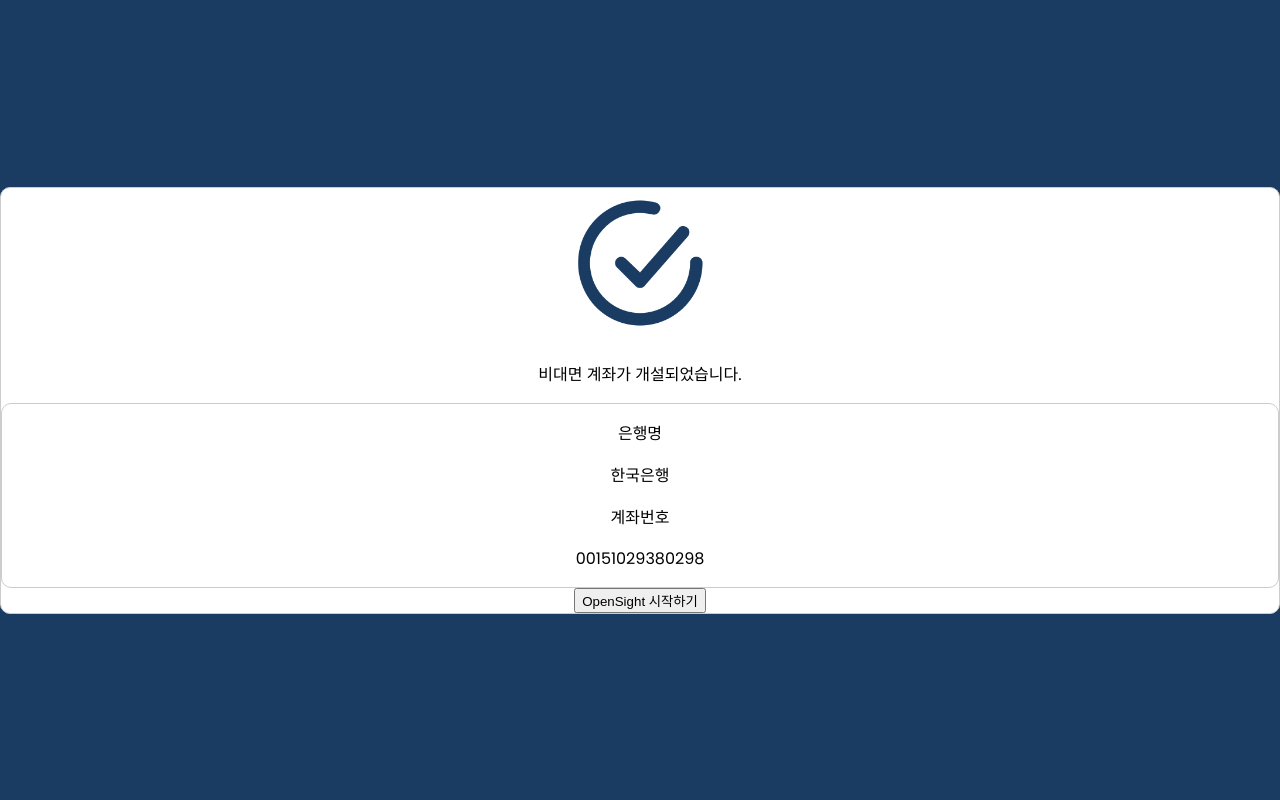
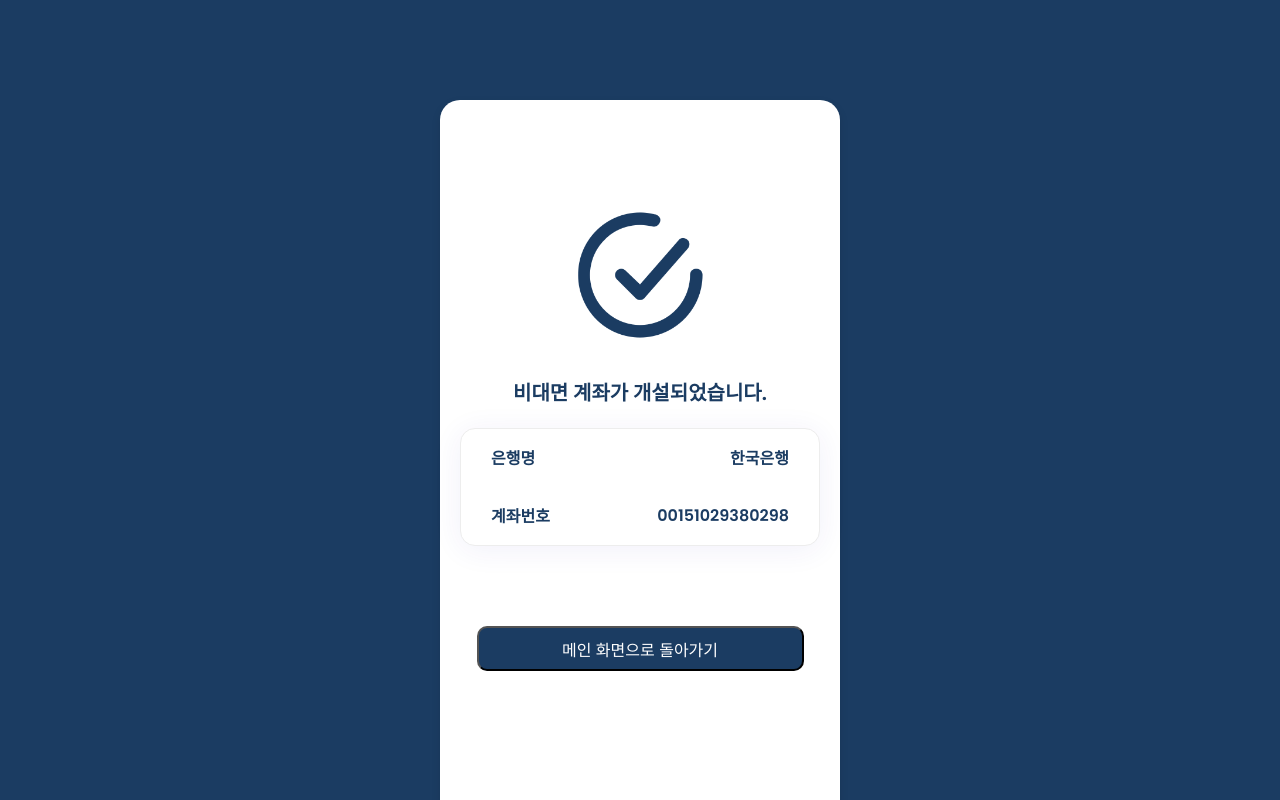
Before and after one commit to ryuj-h/OpenSight, a Vue app in the folder frontend/OpenSight/: page /account/open/complete in a window 1280 px wide. Built offline with nearby package versions, Linux system fonts and the light colour scheme.

Commit message:
:art: feat: css수정중

```diff
--- a/frontend/OpenSight/src/components/modal/BookMarkModal.vue
+++ /dev/null
@@ -1,15 +0,0 @@
-<script setup>
-banks = ['산업은행','기업은행', '한국은행', '국민은행']
-</script>
-
-<template>
-  <div>
-    <div v-for="bank in banks">
-      <button>{{ bank }}</button>
-    </div>
-  </div>
-</template>
-
-<style scoped>
-
-</style>
--- a/frontend/OpenSight/src/components/modal/SelectBankModal.vue
+++ /dev/null
@@ -1,15 +0,0 @@
-<script setup>
-banks = ['산업은행','기업은행', '한국은행', '국민은행']
-</script>
-
-<template>
-  <div>
-    <div v-for="bank in banks">
-      <button>{{ bank }}</button>
-    </div>
-  </div>
-</template>
-
-<style scoped>
-
-</style>
--- a/frontend/OpenSight/src/views/account/OpenAccount.vue
+++ b/frontend/OpenSight/src/views/account/OpenAccount.vue
@@ -5,15 +5,48 @@ const router = useRouter()
 </script>
 
 <template>
-  <div>
-    <p>&lt; 비대면계좌 개설</p>
-    <button @click="router.push('/account/open/terms')">한국은행</button>
-    <button @click="router.push('/account/open/terms')">산업은행</button>
-    <button @click="router.push('/account/open/terms')">기업은행</button>
-    <button @click="router.push('/account/open/terms')">국민은행</button>
+  <div class="container">
+    <div class="header">
+      <p class="title2" @click="router.push('/main')">&lt;</p><p class="title2">비대면계좌 개설</p>
+    </div>
+    <div class="select-bank">
+      <button class="button title2" >한국은행</button>
+      <button class="button title2" >산업은행</button>
+      <button class="button title2" >기업은행</button>
+      <button class="button title2" >국민은행</button>
+    </div>
   </div>
 </template>
 
 <style scoped>
+.container {
+  background-color: #ffffff;
+}
 
+.header {
+  display: flex;
+  flex-direction: row;
+}
+
+.title2 {
+  margin: 30px 10px;
+}
+
+.select-bank {
+  display: flex;
+  flex-direction: column;
+  justify-content: center;
+  text-align: center;
+  align-items: center;
+  margin-top: 50px;
+}
+
+.button {
+  border: 1px solid #EDEDED;
+  border-radius: 15px;
+  background-color: #ffffff;
+  box-shadow: 0px 4px 30px rgba(54, 41, 183, 0.07);
+  width: 300px;
+  height: 60px;
+}
 </style>
--- a/frontend/OpenSight/src/views/account/OpenAccountComplete.vue
+++ b/frontend/OpenSight/src/views/account/OpenAccountComplete.vue
@@ -9,16 +9,21 @@ import router from '@/router';
         <img class="check-img" src="../../assets/img/check-mark.png" alt="회원가입이 완료되었다는 이미지">
       </div>
       <div class="title">
-        <p>비대면 계좌가 개설되었습니다.</p>
+        <p class="title2">비대면 계좌가 개설되었습니다.</p>
       </div>
-      <div class="content">
-        <p>은행명</p>
-        <p>한국은행</p>
-        <p>계좌번호</p>
-        <p>00151029380298</p>
+      <div class="content-box">
+        <div class="bank-name">
+          <p class="title3">은행명</p>
+          <p class="title3">한국은행</p>
+        </div>
+        <div class="bank-number">
+          <p class="title3">계좌번호</p>
+          <p class="title3">00151029380298</p>
+        </div>
+
       </div>
       <div>
-        <button @click="router.push('/login')">OpenSight 시작하기</button>
+        <button class="button" @click="router.push('/login')">메인 화면으로 돌아가기</button>
       </div>
     </div>
   </div>
@@ -26,20 +31,63 @@ import router from '@/router';
 
 <style scoped>
 .container {
-  display: flex;
-  flex-direction: column;
+  /* display: flex; */
+  align-items: flex-start;
   justify-content: center;
+  overflow: auto;
+  top: 0;
+  left: 0;
+  position: fixed;
+  width: 100vw;
+  height: 100vh;
+  background: #1B3C62;
+  font-family: 'Poppins', sans-serif;
+}
+.content {
+  background-color: #ffffff;
+  border-radius: 20px 20px 0 0; /* 아래쪽 모서리는 둥글지 않음 */
+  width: 360px; /* 가로 크기 유지 */
+  padding: 20px;
+  margin: 0 auto;
+  box-shadow: 0px 4px 10px rgba(0, 0, 0, 0.1);
   text-align: center;
+  position: fixed; /* 화면에 고정 */
+  top: 100px; /* 상단으로부터 130px 떨어진 위치에 배치 */
+  left: 50%; /* 가운데 정렬을 위해 */
+  transform: translateX(-50%); /* 가운데 정렬을 위해 */
+  height: calc(100vh - 50px); /* 상단부터 130px 위치부터 하단까지의 높이 설정 */
+  /* overflow: auto;  */
+  /* 나머지 스타일은 기존에 설정한 대로 유지 */
 }
 
-.content {
+.content-box {
+  border: 1px solid #EDEDED;
+  border-radius: 15px;
   background-color: #ffffff;
-  border: 1px solid #ccc;
-  border-radius: 10px;
+  box-shadow: 0px 4px 30px rgba(54, 41, 183, 0.07);
+}
+
+.bank-name, .bank-number {
+  display: flex;
+  flex-direction: row;
+  justify-content: space-between;
+  margin: 0px 30px;
 }
 
 .check-img {
+  margin-top: 80px;
   width: 150px;
   height: 150px;
 }
+
+.button {
+  margin-top: 80px;
+  width: 327px;
+  height: 45px;
+  font-size: 16px;
+  font-weight: 500;
+  background-color: #1B3C62;
+  color: #ffffff;
+  border-radius: 10px;
+}
 </style>
--- a/frontend/OpenSight/src/views/dashboard/Main.vue
+++ b/frontend/OpenSight/src/views/dashboard/Main.vue
@@ -1,8 +1,13 @@
 <script setup>
+import { useRouter } from 'vue-router';
+const router = useRouter()
+
+
 </script>
 
 <template>
   <div>
 
+    <button @click="router.push('/account/open/select-bank')">비대면계좌 개설하기</button>
   </div>
 </template>
--- a/frontend/OpenSight/src/views/transactions/Transactions.vue
+++ b/frontend/OpenSight/src/views/transactions/Transactions.vue
@@ -17,13 +17,55 @@ const transactions = ref([
 </script>
 
 <template>
-  <div>
-    <Account />
-    <button @click="">이체하기</button>
-    <TransactionList :transactions="transactions" />
+  <div class="container">
+    <div class="header">
+      <p class="title2" @click="router.push('/main')">&lt;</p><p class="title2">거래 내역 조회</p>
+    </div>
+    <div class="content">
+      <Account class="account" />
+      <button class="button" @click="">이체하기</button>
+      <TransactionList :transactions="transactions" />
+    </div>
   </div>
 </template>
 
 <style scoped>
+.container {
+  display: flex;
+  flex-direction: column;
+  background-color: #ffffff;
+}
 
+
+.content {
+  display: flex;
+  flex-direction: column;
+  background-color: #ffffff;
+  justify-content: center;
+  text-align: center;
+  align-items: center;
+}
+
+.header {
+  display: flex;
+  flex-direction: row;
+  padding-left: 30px;
+  justify-content: left;
+  text-align: left;
+}
+
+.button {
+  margin-top: 10px;
+  width: 327px;
+  height: 45px;
+  font-size: 16px;
+  font-weight: 500;
+  background-color: #1B3C62;
+  color: #ffffff;
+  border-radius: 10px;
+}
+
+.title2 {
+  margin-right: 10px;
+}
 </style>
--- a/frontend/OpenSight/src/views/transfer/Transfer.vue
+++ b/frontend/OpenSight/src/views/transfer/Transfer.vue
@@ -1,38 +1,43 @@
 <script setup>
-import BookMarkModal from'@/components/modal/BookMarkModal.vue';
-import SelectBankModal from '@/components/modal/SelectBankModal.vue';
+import { onMounted, ref } from 'vue';
+import { useRouter } from 'vue-router';
 
-const openBookMarkModal = () => {
-  isModalVisible.value = true;
-}
+const router = useRouter()
 
-const closeBookMarkModal = () => {
-  isModalVisible.value = false;
-}
-
+const banks = ref([
+  { bankCode: '001', bankName: '한국은행'},
+  { bankCode: '002', bankName: '산업은행'},
+  { bankCode: '003', bankName: '기업은행'},
+  { bankCode: '004', bankName: '국민은행'},
+])
 
 </script>
 
 <template>
-  <div class="transfer-container">
-    <header>
-      <h1>이체</h1>
-    </header>
+  <div class="container">
+    <div class="header">
+      <p class="title2" @click="router.push('/main')">&lt;</p><p class="title2">이체</p>
+    </div>
     <div class="content">
       <div class="account-info">
-        <label>자유입출금통장</label>
-        <div class="account-number">123456-78-901234</div>
-        <div class="balance-info">
-          <div class="current-balance">잔액 1,316,000원</div>
-          <div class="available-balance">1일 출금한도 5,000,000원</div>
+        <p class="body3">자유입출금통장</p>
+        <p class="title2">123456-78-901234</p>
+        <div class="current-balance">
+          <p class="body3">잔액</p><p class="body1">1,316,000원</p>
+        </div>
+        <div class="available-balance">
+          <p class="body3">1일 출금한도</p><p class="body1">5,000,000원</p>
         </div>
       </div>
 
       <form class="transfer-form">
         <section class="input-group">
-          <label>은행명</label>
-          <button @click="openBookMarkModal()">즐겨찾기</button>
-          <input type="text" @click="" readonly>
+          <select class="select-bank" name="bank" id="bank">
+            <option value="">은행선택</option>
+            <option v-for="bank in banks" :key="bank.bankCode" :value="bank.bankCode">
+              {{ bank.bankName }}
+            </option>
+          </select>
         </section>
 
         <section class="input-group">
@@ -69,15 +74,16 @@ const closeBookMarkModal = () => {
 </script>
 
 <style scoped>
-.transfer-container {
-  max-width: 400px;
-  margin: auto;
+.container {
+  background-color: #ffffff;
 }
 
-.content {
-  background-color: #ffffff;
-  padding: 10px;
+.header {
+  display: flex;
+  flex-direction: row;
+  margin-left: 20px;
 }
+
 
 /* 여기에 추가적인 CSS 스타일을 정의하시면 됩니다 */
 /* 예시 */
@@ -105,7 +111,10 @@ const closeBookMarkModal = () => {
 .button-group button:last-child {
   margin-right: 0;
 }
-h1 {
-  color: #ffffff;
+
+
+
+.body1, .body3 {
+  margin: 0;
 }
 </style>
```
Also changed, not shown: frontend/OpenSight/src/assets/img/account.png (added).
